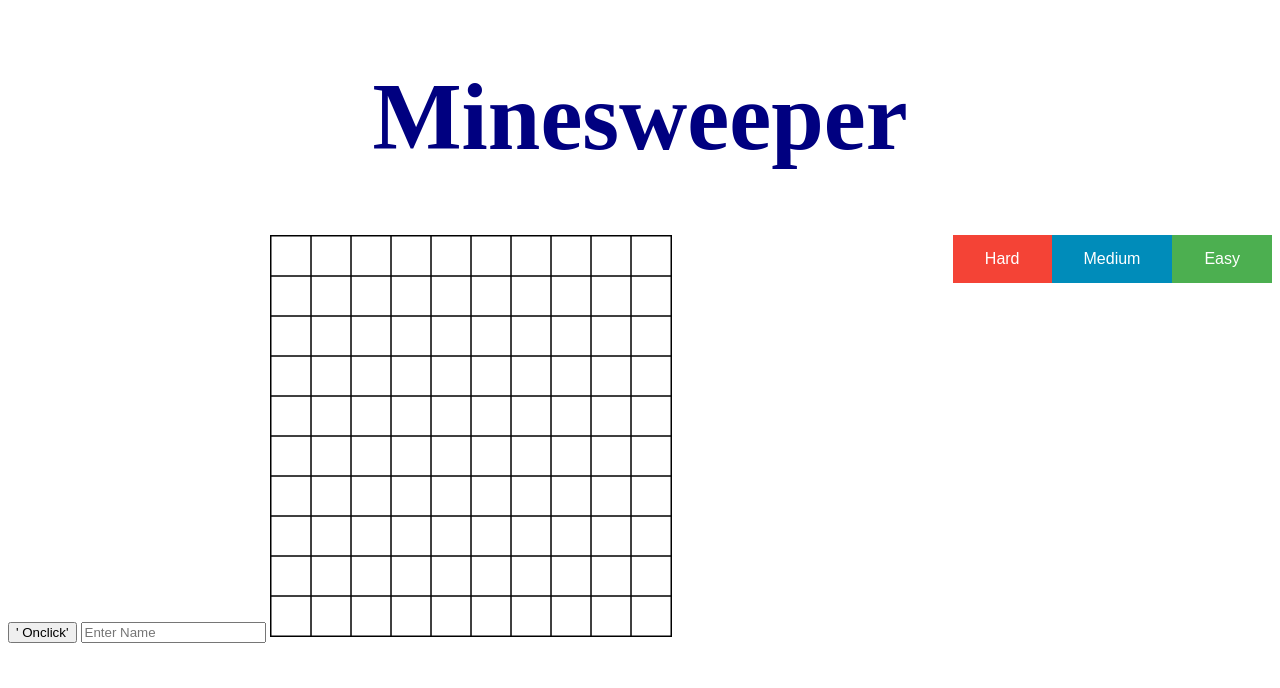
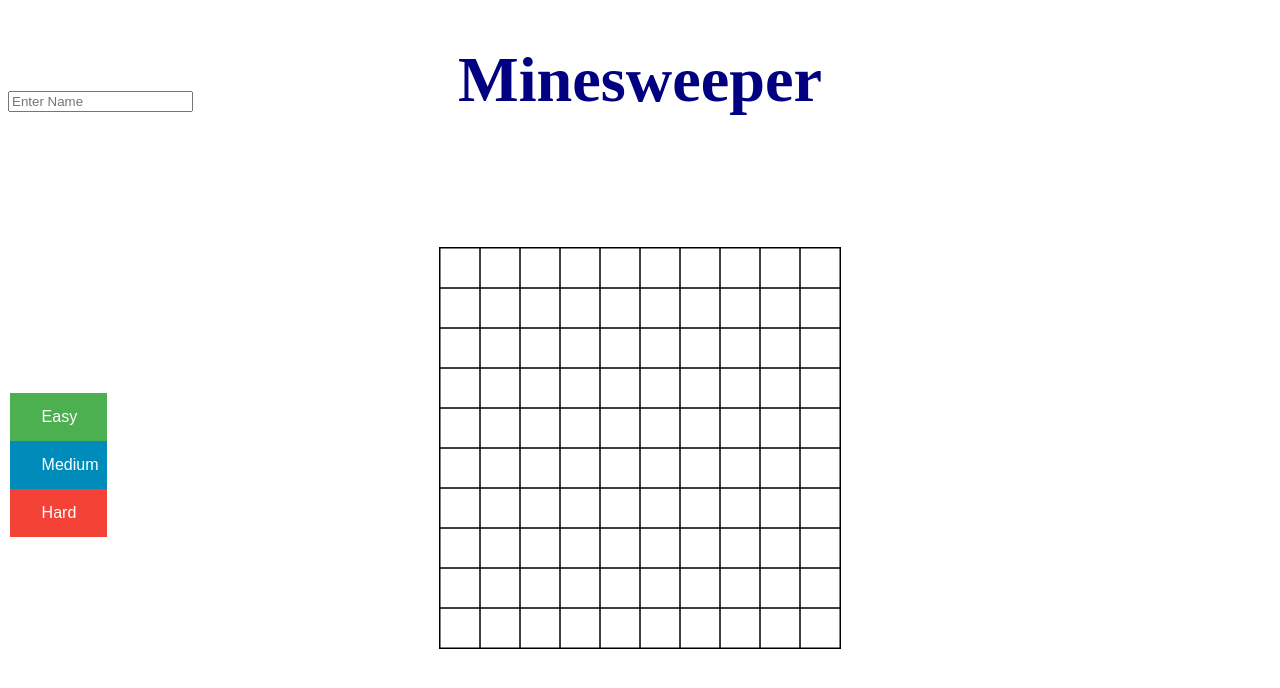
Before and after one commit to bcitcstkevm/JavaScript_Mine_Sweeper, a plain HTML site: page index.html in a window 1280 px wide. Drawn offline with Linux system fonts and the light colour scheme.

Commit message:
cleaned up the ui a bit

```diff
--- a/Minesweeper.css
+++ b/Minesweeper.css
@@ -2,43 +2,74 @@ h1 {
     color: navy;
     text-align:center;
     vertical-align: text-top;
-    font-size: 25mm;
+    font-size: 17mm;
     font: Verdana;
 }
-#easy {
-    float: right;
-    background-color: #4CAF50; /* Green */
+
+button{
     border: none;
     color: white;
     padding: 15px 32px;
-    text-align: center;
+    position: relative;
+    float: left;
     text-decoration: none;
-    display: inline-block;
+    display: block;
     font-size: 16px;
+    bottom: 16em;
+    width: 6.1em;
+    left: 4.4em;
 }
+
+.board {
+    border: 1px solid black;
+    padding-left: 0;
+    padding-right: 0;
+    margin-left: auto;
+    margin-right: auto;
+    display: block;
+}
+canvas{
+    border: 1px solid black;
+    padding-left: 0;
+    padding-right: 0;
+    margin-left: auto;
+    margin-right: auto;
+    display: block;
+}
+
+#easy {
+    background-color: #4CAF50; /* Green */
+}
+
 #medium{
-    float: right;
     background-color: #008CBA;
-    border: none;
-    color: white;
-    padding: 15px 32px;
-    text-align: center;
-    text-decoration: none;
-    display: inline-block;
-    font-size: 16px;
 }
 
 #hard{
-    float: right;
     background-color: #f44336;
-    border: none;
-    color: white;
-    padding: 15px 32px;
-    text-align: center;
-    text-decoration: none;
-    display: inline-block;
-    font-size: 16px;
 }
+
+
+#input {
+    bottom: 7em;
+    position: relative;
+}
+
+
+
+@media screen and (max-width: 1500px){
+    button {display: block;
+        float: none;
+        left: 0.1em;
+        position: relative;
+
+    }
+    #input{position: relative;
+        bottom: 10.1em;
+
+    }
+}
+
 /*
 
 transition: 0.3s;
```
